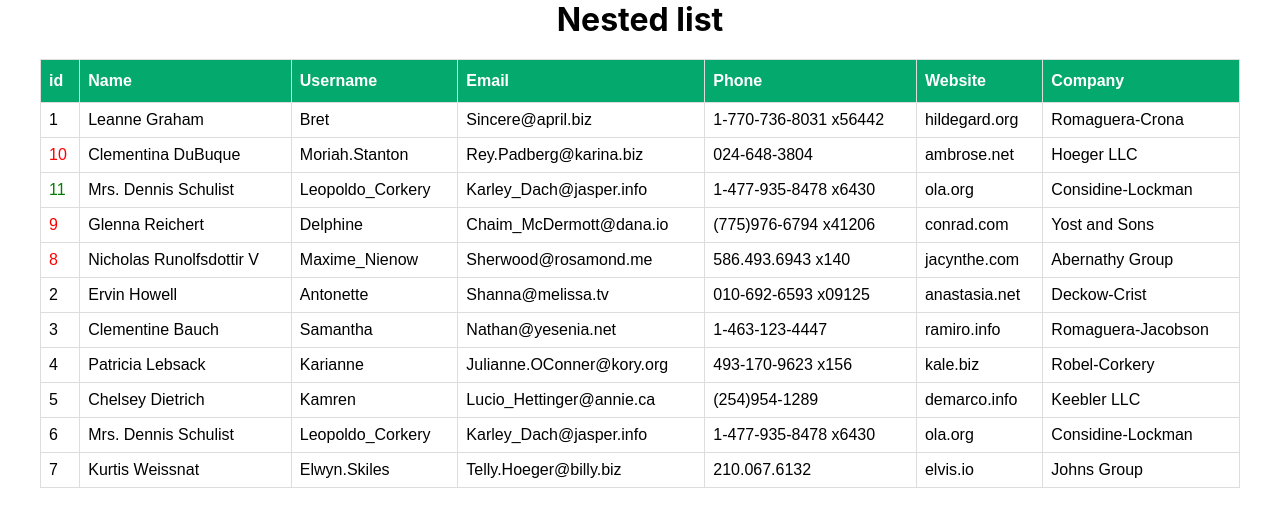
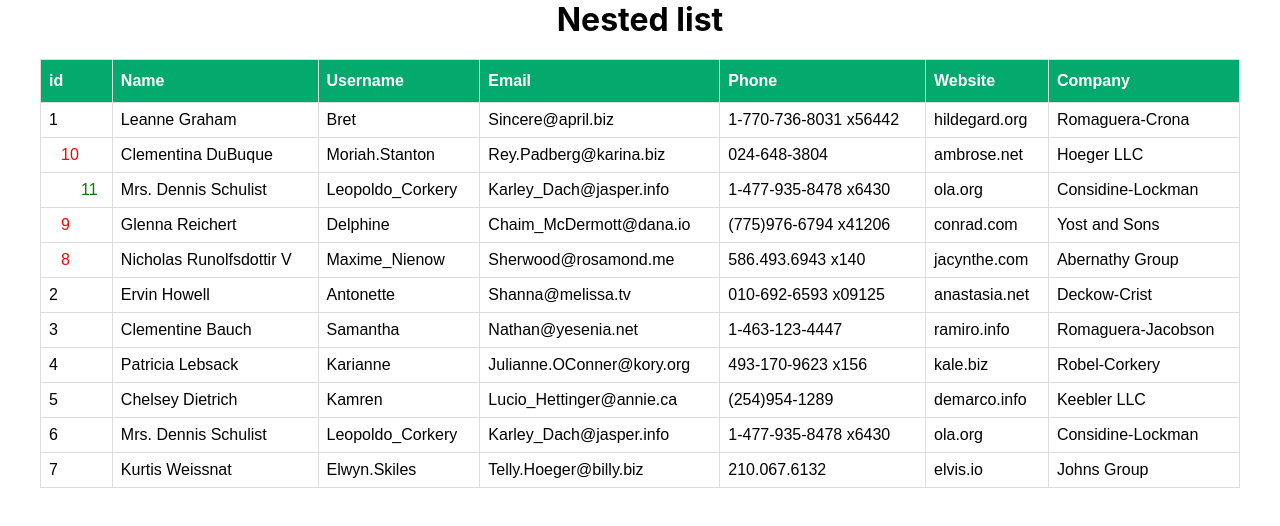
Before and after one commit to tetiana-kobyliakova/viaduct-onboarding, a React (Create React App) app: page / in a window 1280 px wide. Shown: the top 526 px of the page. Built offline with nearby package versions, Linux system fonts and the light colour scheme.

Commit message:
Add padding to nested-list

```diff
--- a/src/components/nested-list/NestedList.js
+++ b/src/components/nested-list/NestedList.js
@@ -51,9 +51,9 @@ const Row = ({ user, nested }) => {
     <>
       <tr key={user.id}>
         {nested === 1 ? (
-          <td style={{ color: "red" }}>{user.id}</td>
+          <td style={{ color: "red", paddingLeft: "20px" }}>{user.id}</td>
         ) : nested === 2 ? (
-          <td style={{ color: "green" }}>{user.id}</td>
+          <td style={{ color: "green", paddingLeft: "40px" }}>{user.id}</td>
         ) : (
           <td>{user.id}</td>
         )}
```
